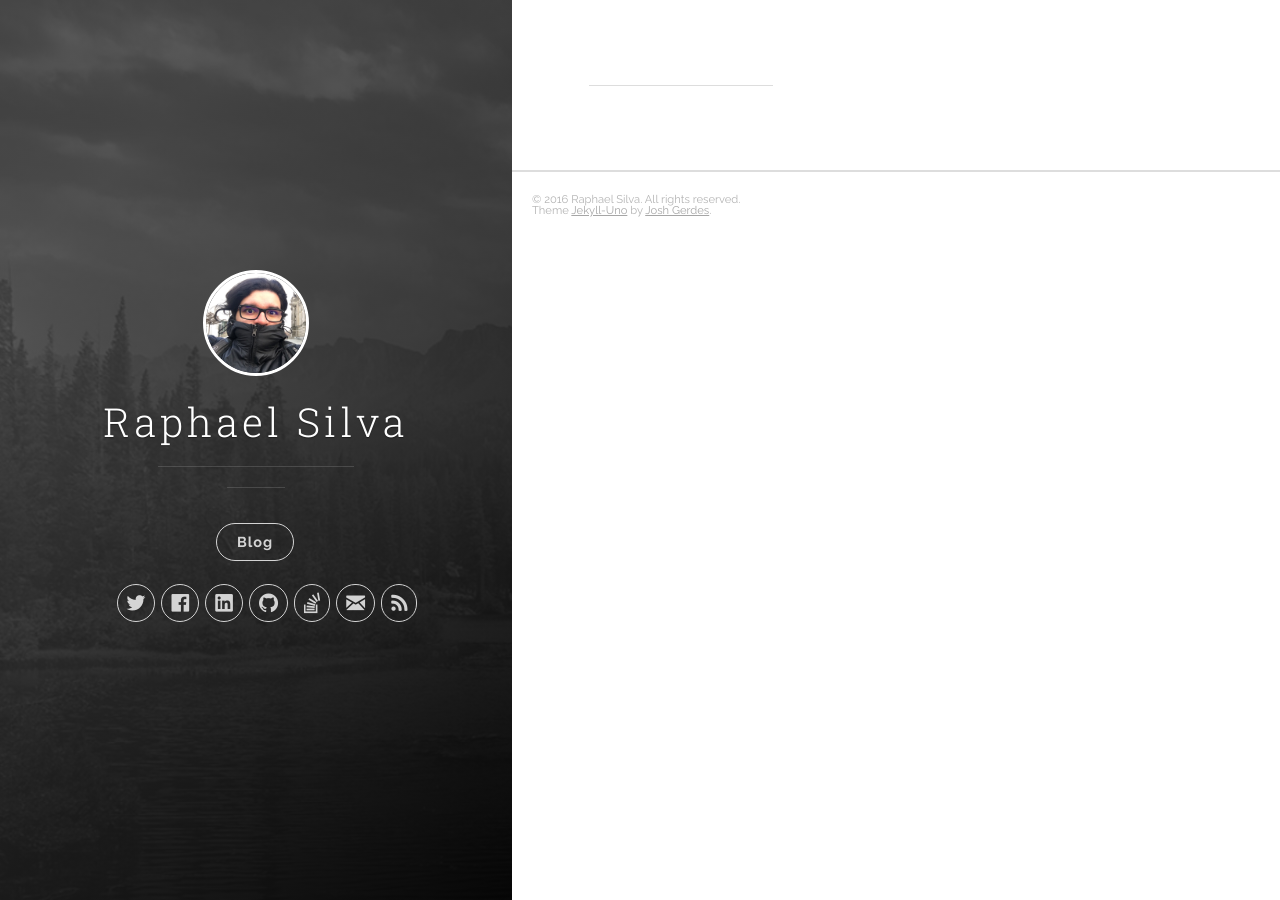
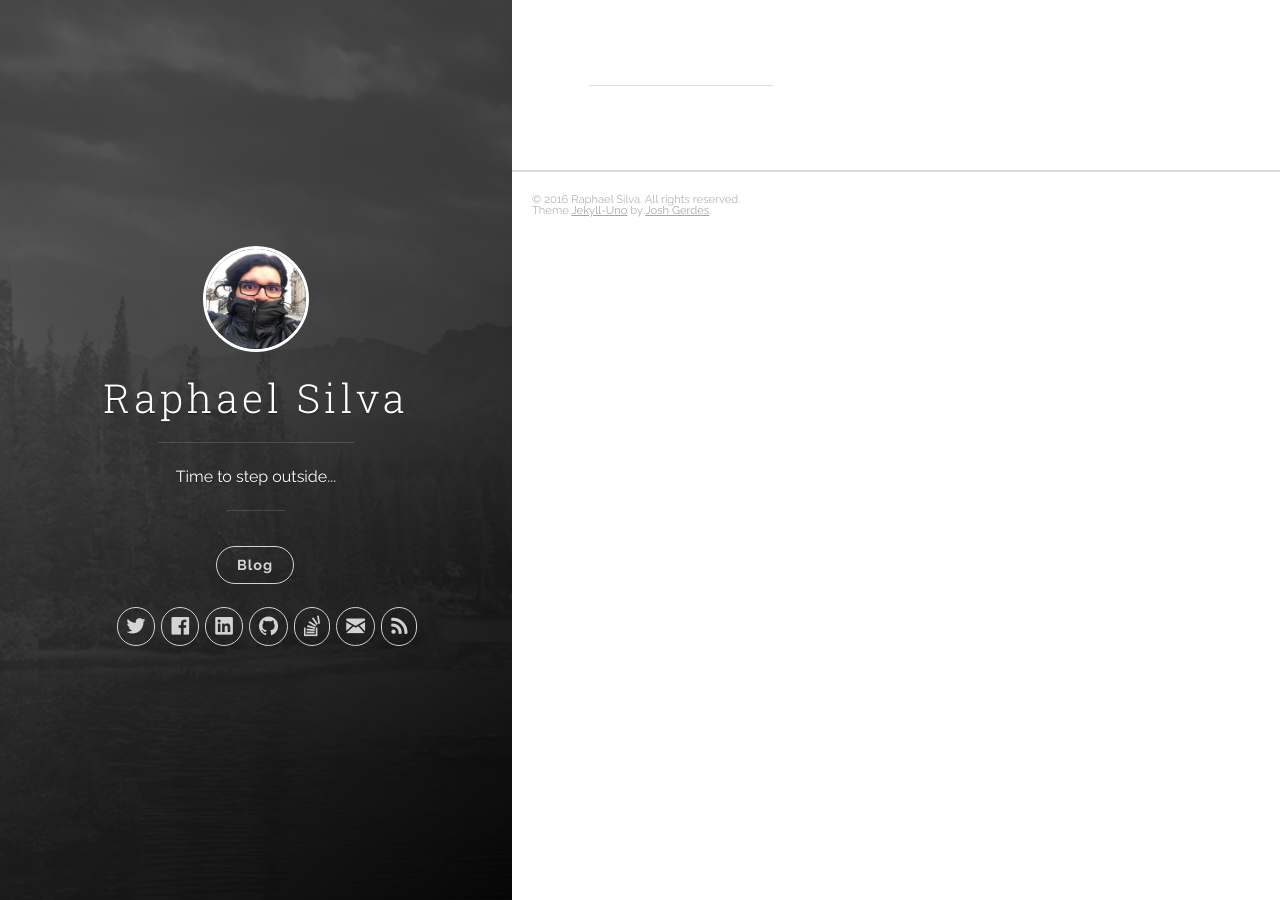
Before and after one commit to peagasilva/peagasilva.github.io, a Jekyll site: the page built from index.html, in a window 1280 px wide. Built offline with Jekyll 4.4.1, drawn with Linux system fonts in a browser that asks for light colours; nearby versions of some CDN libraries; the list of posts is cut into pages by our own code.

Commit message:
Update _config.yml
Description added.

```diff
--- a/_config.yml
+++ b/_config.yml
@@ -1,6 +1,6 @@
 # Site settings
 title: Raphael Silva
-description: ''
+description: 'Time to step outside...'
 url: 'https://peagasilva.github.io'
 baseurl: '/'
 # google_analytics: 'UA-XXXXXX-X'
```
